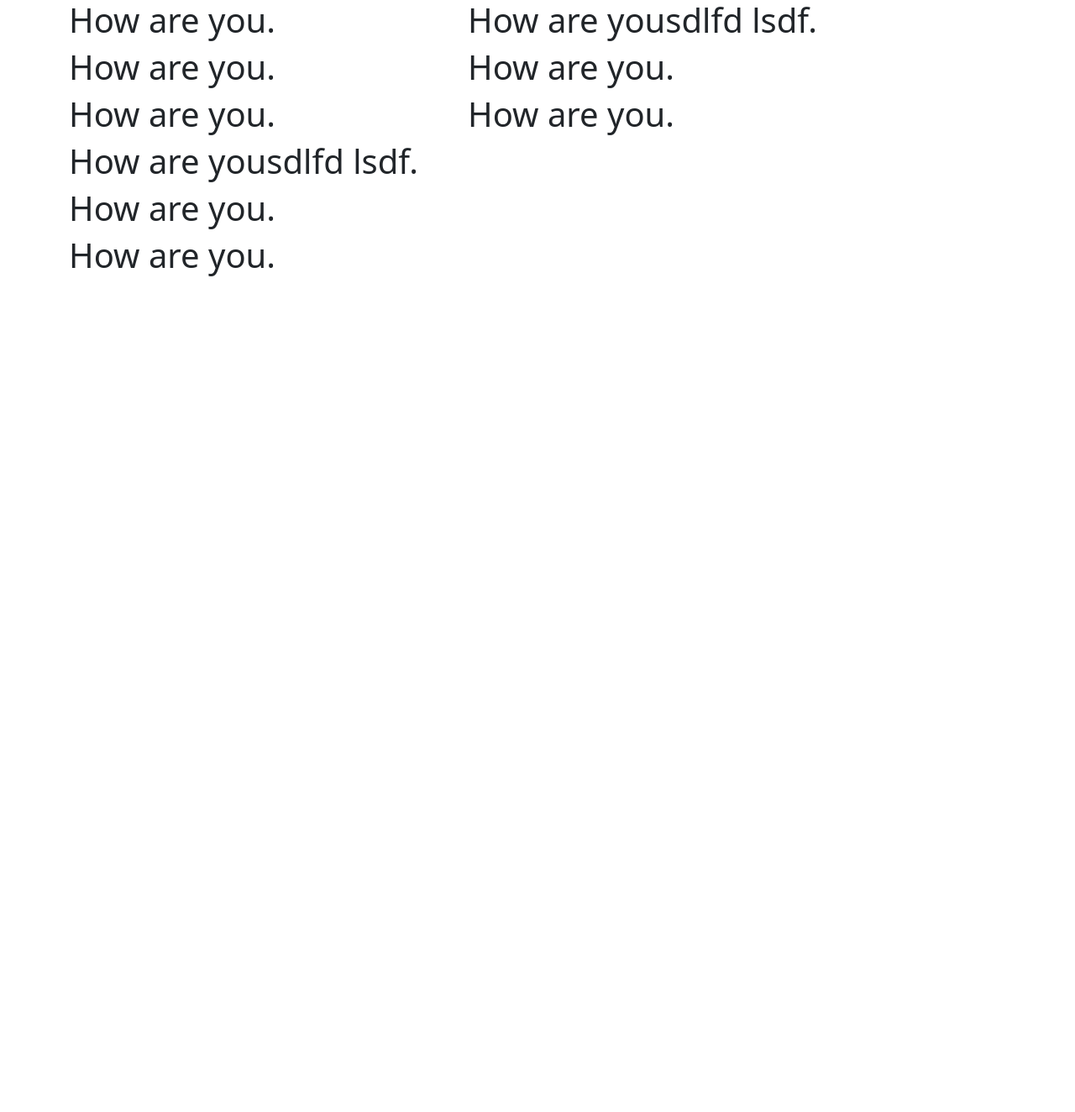
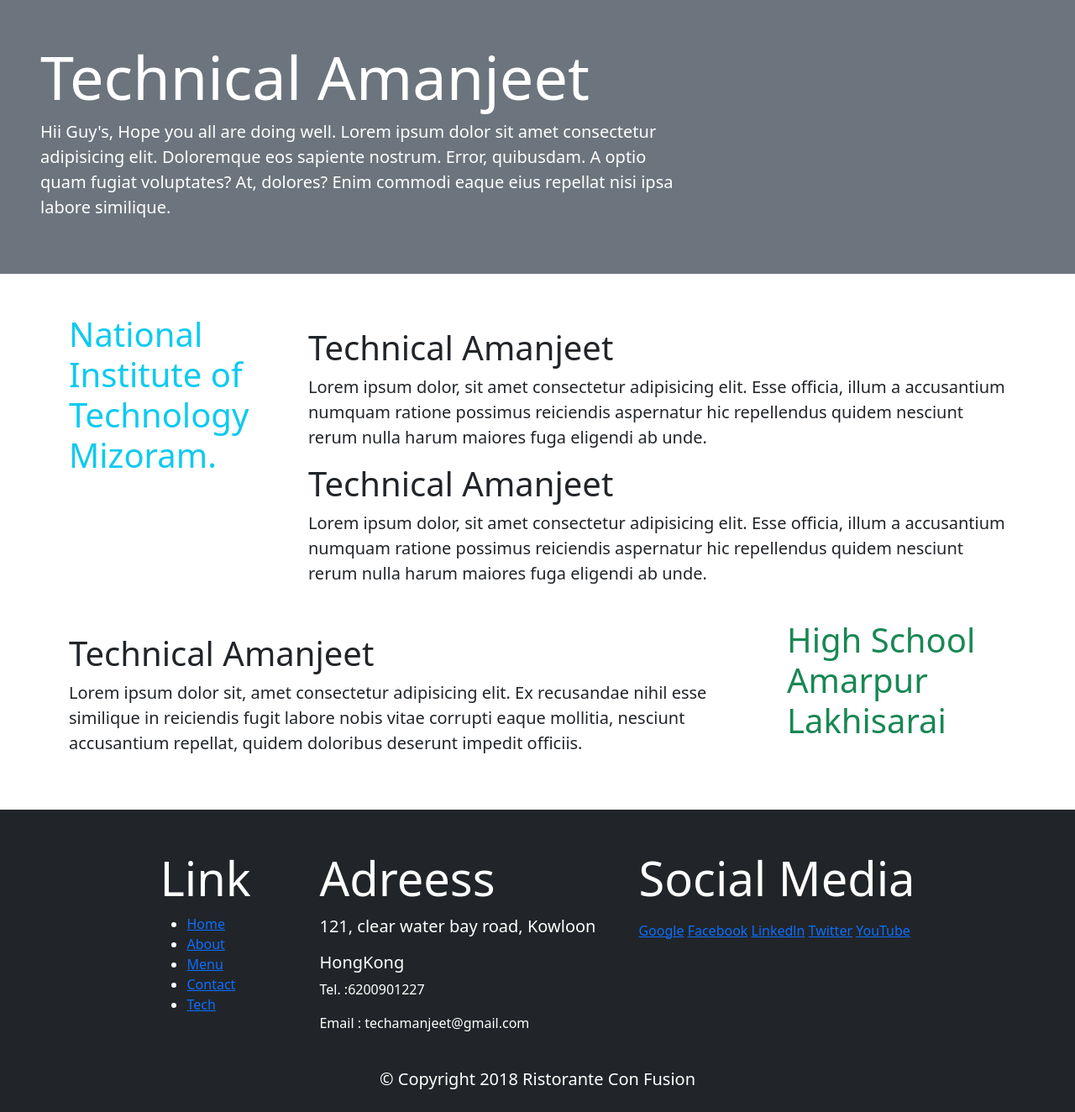
Before and after one commit to TechnicalAmanjeet/Full-stack-web-dev-with-react-specialization, a website: page front end web ui bootstrap/Weak_01/index.html in a window 1280 px wide. Shown: the whole page at 84% size. Before the commit the page ends 800 px from the top, so only its background shows below. Drawn offline with nearby package versions, Linux system fonts and the light colour scheme; files whose address does not match are found by name.

Commit message:
done with bootstrap and and index.html page

```diff
--- a/front end web ui bootstrap/Weak_01/index.html
+++ b/front end web ui bootstrap/Weak_01/index.html
@@ -11,25 +11,97 @@
 </head>
 <body>
 
-    <div class="container">
+    <!-- // eg. of jumbootron -->
+    <header class="container-fluid p-5 text-white bg-secondary">
+        <div class="row col-12 col-md-8">
+            <h1 class="display-2">Technical Amanjeet</h1>
+        <p class="lead">
+            Hii Guy's, Hope you all are doing well. Lorem ipsum dolor sit amet consectetur adipisicing elit. Doloremque eos sapiente nostrum. Error, quibusdam. A optio quam fugiat voluptates? At, dolores? Enim commodi eaque eius repellat nisi ipsa labore similique.
+        </p>
+        </div>
+    </header>
+
+    <main class="container mt-5">
         <div class="row">
-            <div class="col-12 col-sm-5">
-                <h1>How are you.</h1>
-                <h1>How are you.</h1>
-                <h1>How are you.</h1>
+            <div class="container col-12 col-md-3 text-info d-flex aligns-items-center justify-content-center">
+                <h1 class="">National Institute of Technology Mizoram.</h1>
             </div>
-            <div class="col-12 col-sm-7">
-                <h1>How are yousdlfd lsdf.</h1>
-                <h1>How are you.</h1>
-                <h1>How are you.</h1>
-            </div>
-            <div class="col-12 col-sm-7">
-                <h1>How are yousdlfd lsdf.</h1>
-                <h1>How are you.</h1>
-                <h1>How are you.</h1>
+
+            <div class="col-12 col-md mt-3">
+                <div>
+                    <h1>Technical Amanjeet</h1>
+                    <p class="lead">
+                        Lorem ipsum dolor, sit amet consectetur adipisicing elit. Esse officia, illum a accusantium numquam ratione possimus reiciendis aspernatur hic repellendus quidem nesciunt rerum nulla harum maiores fuga eligendi ab unde.
+                    </p>
+                </div>
+                <div >
+                    <h1>Technical Amanjeet</h1>
+                    <p class="lead">
+                        Lorem ipsum dolor, sit amet consectetur adipisicing elit. Esse officia, illum a accusantium numquam ratione possimus reiciendis aspernatur hic repellendus quidem nesciunt rerum nulla harum maiores fuga eligendi ab unde.
+                    </p>
+                </div>
             </div>
         </div>
-    </div>
+
+        <div class="row mt-4 ">
+
+            <div class="col-12 col-md mt-3">
+                <h1>Technical Amanjeet</h1>
+                <p class="lead">Lorem ipsum dolor sit, amet consectetur adipisicing elit. Ex recusandae nihil esse similique in reiciendis fugit labore nobis vitae corrupti eaque mollitia, nesciunt accusantium repellat, quidem doloribus deserunt impedit officiis.</p>
+            </div>
+
+            <div class="col-12 col-md-3 text-success">
+                <h1 class="">High School Amarpur Lakhisarai</h1>
+            </div>
+
+
+        </div>
+
+    </main>
+
+    <!-- <div class="container col-12 bg-info d-flex aligns-items-center justify-content-center">
+            <h1>technical Amanjeet</h1>
+    </div> -->
+
+    <footer class="bg-dark text-white mt-5">
+        <div class="container pt-5">
+            <div class="row d-flex justify-content-center">
+                <div class="link col-12 col-sm-2">
+                    <h2 class="display-4">Link</h2>
+                    <ul>
+                        <li><a href="#">Home</a></li>
+                        <li><a href="#">About</a></li>
+                        <li><a href="#">Menu</a></li>
+                        <li><a href="#">Contact</a></li>
+                        <li><a href="#">Tech</a></li>
+                    </ul>
+                </div>
+
+                <div class="address col-12 col-md-4">
+                    <h2 class="display-4">
+                        Adreess
+                    </h2>
+                    <p class="lead">121, clear water bay road, Kowloon</p>
+                        <h5>HongKong</h5>
+                        <p>Tel. :6200901227</p>
+                        <p>Email : techamanjeet@gmail.com</p>
+                </div>
+
+                <div class="social col-12 col-md-auto">
+                    <h2 class="display-4 mb-3">Social Media</h2>
+                    <a href="#">Google</a>
+                    <a href="#">Facebook</a>
+                    <a href="#">Linkedln</a>
+                    <a href="#">Twitter</a>
+                    <a href="#">YouTube</a>
+                </div>
+            </div>
+
+            <div class="row mt-4">
+                <p class="lead d-flex aligns-items-center justify-content-center mb-4">&copy; Copyright 2018 Ristorante Con Fusion</p>
+            </div>
+        </div>
+    </footer>
 
 
 
```
